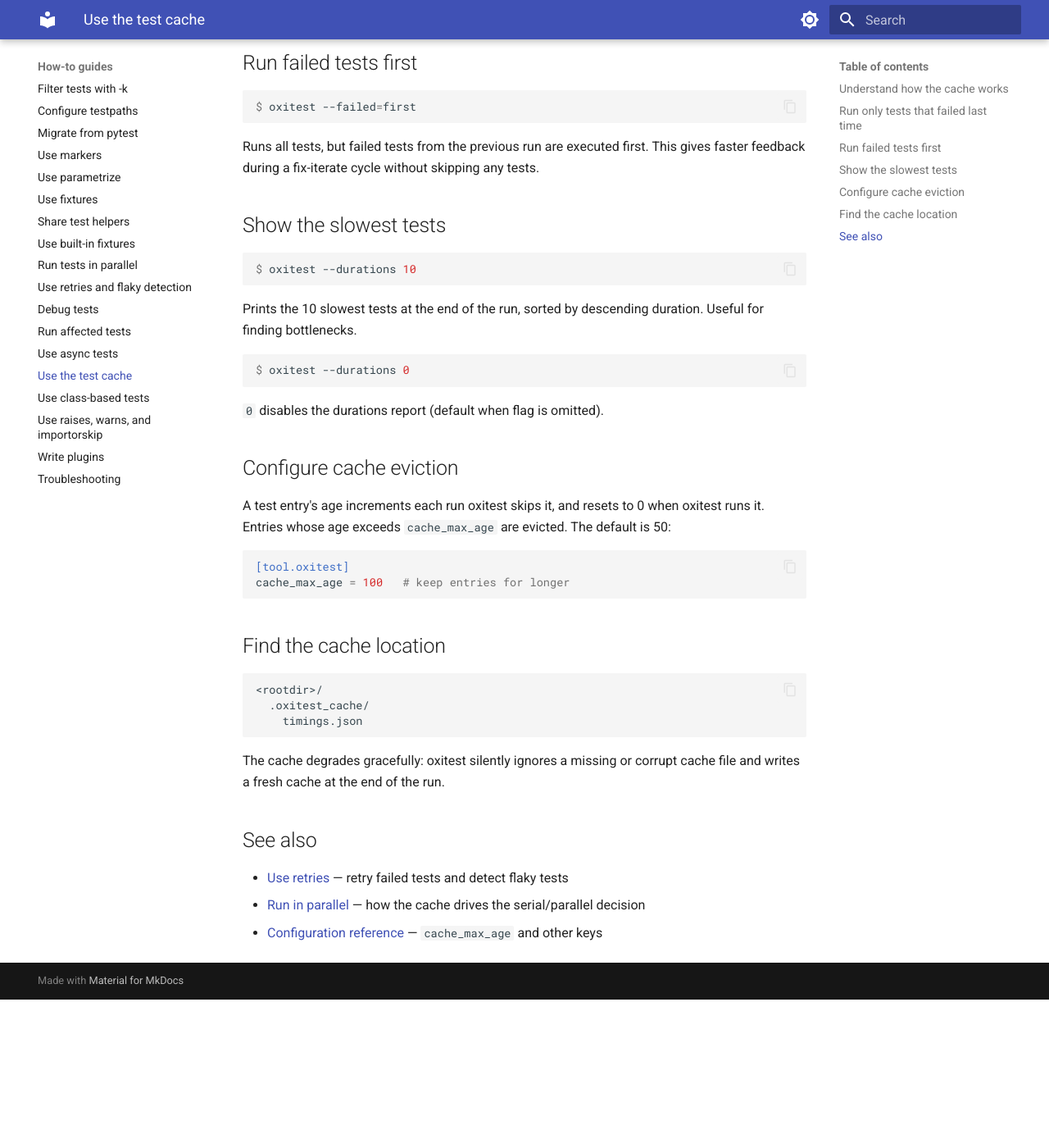
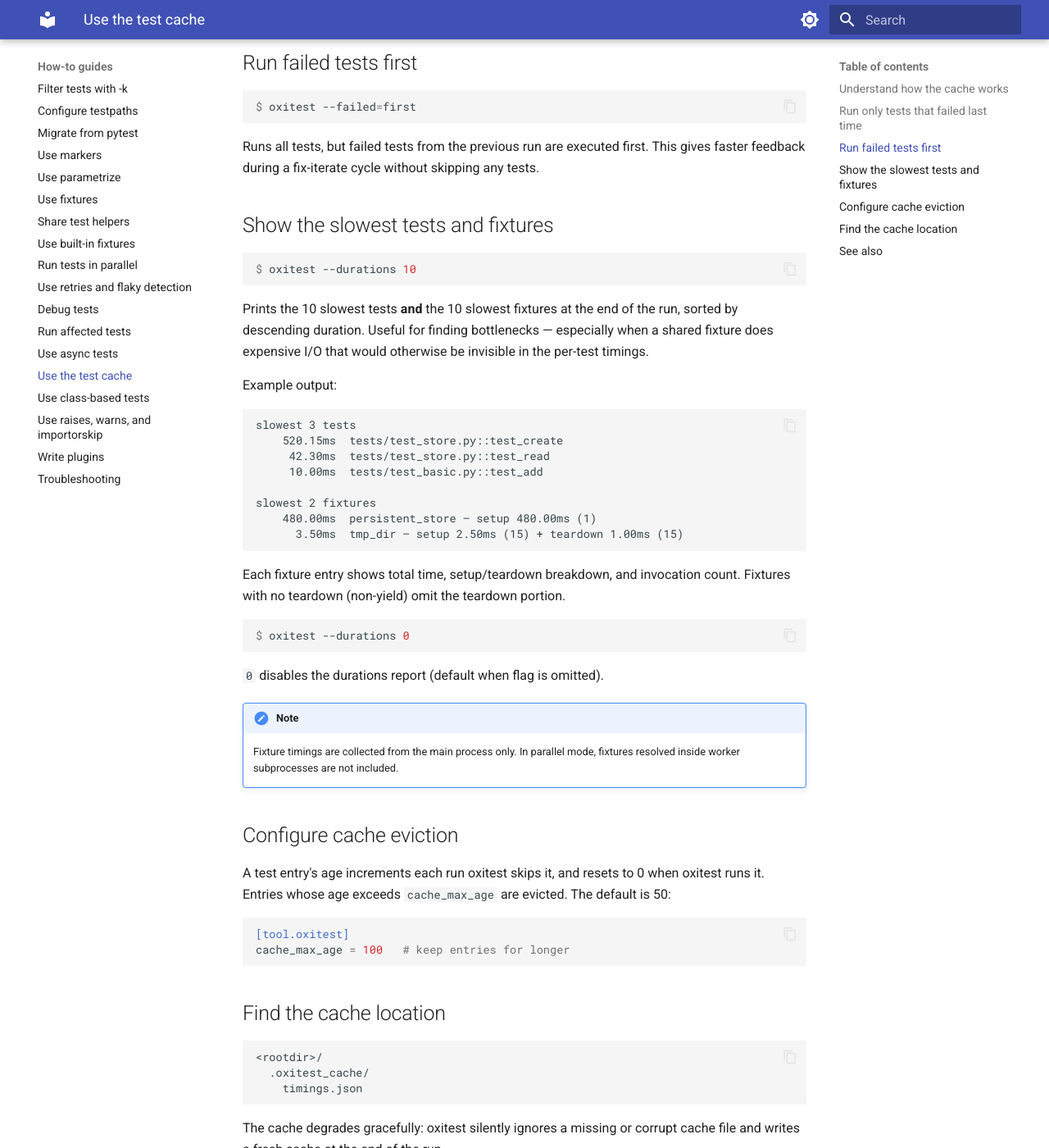
Before and after one commit to kalonji-tools/oxitest, an MkDocs documentation site: the page built from docs/src/how-to/use-test-cache.md, in a window 1280 px wide and 1400 px high, scrolled down 762 px. Shown: the whole window at 82% size. Built offline with MkDocs 1.6.1 and Material for MkDocs 9.7.7, drawn with Linux system fonts in a browser that asks for light colours; before the commit the page ends 1981 px from its top, so only the background shows below that.

Commit message:
docs: update --durations docs with per-fixture timing (#622)
- CLI and config reference: mention fixtures alongside tests
- How-to guide: example output, format explanation, parallel limitation

Assisted-by: Claude Opus 4.6 (1M context) <noreply@anthropic.com>

````diff
--- a/docs/src/how-to/use-test-cache.md
+++ b/docs/src/how-to/use-test-cache.md
@@ -31,20 +31,42 @@ $ oxitest --failed=first
 Runs all tests, but failed tests from the previous run are executed first. This
 gives faster feedback during a fix-iterate cycle without skipping any tests.
 
-## Show the slowest tests
+## Show the slowest tests and fixtures
 
 ```console
 $ oxitest --durations 10
 ```
 
-Prints the 10 slowest tests at the end of the run, sorted by descending duration.
-Useful for finding bottlenecks.
+Prints the 10 slowest tests **and** the 10 slowest fixtures at the end of the
+run, sorted by descending duration. Useful for finding bottlenecks — especially
+when a shared fixture does expensive I/O that would otherwise be invisible in the
+per-test timings.
+
+Example output:
+
+```
+slowest 3 tests
+    520.15ms  tests/test_store.py::test_create
+     42.30ms  tests/test_store.py::test_read
+     10.00ms  tests/test_basic.py::test_add
+
+slowest 2 fixtures
+    480.00ms  persistent_store — setup 480.00ms (1)
+      3.50ms  tmp_dir — setup 2.50ms (15) + teardown 1.00ms (15)
+```
+
+Each fixture entry shows total time, setup/teardown breakdown, and invocation
+count. Fixtures with no teardown (non-yield) omit the teardown portion.
 
 ```console
 $ oxitest --durations 0
 ```
 
 `0` disables the durations report (default when flag is omitted).
+
+!!! note
+    Fixture timings are collected from the main process only. In parallel mode,
+    fixtures resolved inside worker subprocesses are not included.
 
 ## Configure cache eviction
 
--- a/docs/src/reference/cli.md
+++ b/docs/src/reference/cli.md
@@ -72,7 +72,7 @@ oxitest [OPTIONS] [PATHS...]        # equivalent
 | `--tips` | — | flag | `false` | Expand assertion tip output from a count to a full `file:line` list (see [Tips](#tips)). |
 | `--warnings` | — | flag | `false` | Expand warning details. Without this flag, only a count is shown. |
 | `--color` | — | `auto\|always\|never` | `auto` | Color output mode. `auto` detects TTY. `always` forces color (useful in pipes). `never` disables color. |
-| `--durations` | — | integer | — | Show the N slowest tests at end of run. |
+| `--durations` | — | integer | — | Show the N slowest tests and N slowest fixtures at end of run. |
 | `--keep-tmp` | — | `failed\|always` | — | Keep temporary directories created by `TempDir`. `failed` keeps them only for failed tests; `always` keeps them unconditionally. |
 | `--collection-profile` | — | flag | `false` | Print per-file prescan and collection timing breakdown to stderr. Useful for diagnosing slow collection. |
 
--- a/docs/src/reference/configuration.md
+++ b/docs/src/reference/configuration.md
@@ -52,7 +52,7 @@ only this section — it does not fall back to `[tool.pytest]` or
 | `maxfail` | integer | `0` | Stop after N failures. `0` means unlimited. CLI `--maxfail` overrides. |
 | `retries` | integer | — | Number of times to retry a failed test before recording it as failed. When omitted, no retries are performed. |
 | `retries_delay` | integer | — | Delay in seconds between retry attempts. When omitted, retries run immediately. |
-| `durations` | integer | — | Show the N slowest tests at end of run. CLI `--durations` overrides. |
+| `durations` | integer | — | Show the N slowest tests and N slowest fixtures at end of run. CLI `--durations` overrides. |
 | `serial` | boolean | `false` | Run all tests in a single process. CLI `--serial` overrides. |
 | `color` | string | `"auto"` | Color output mode. One of: `"auto"`, `"always"`, `"never"`. CLI `--color` overrides. |
 | `plugins` | list of strings | `[]` | Python module paths of oxitest plugins to load. Each module must export an `oxitest_plugin(config=None)` function returning `oxitest.Plugin`. |
````
